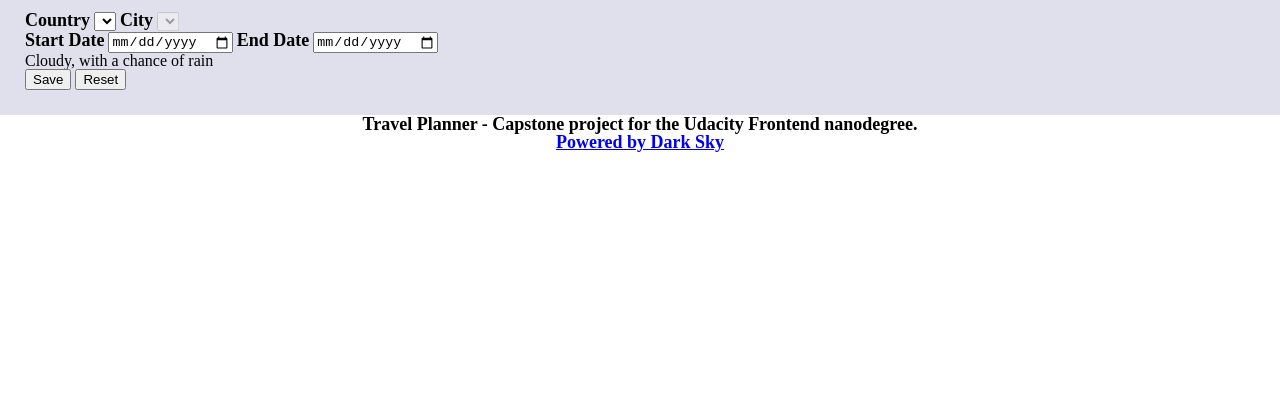
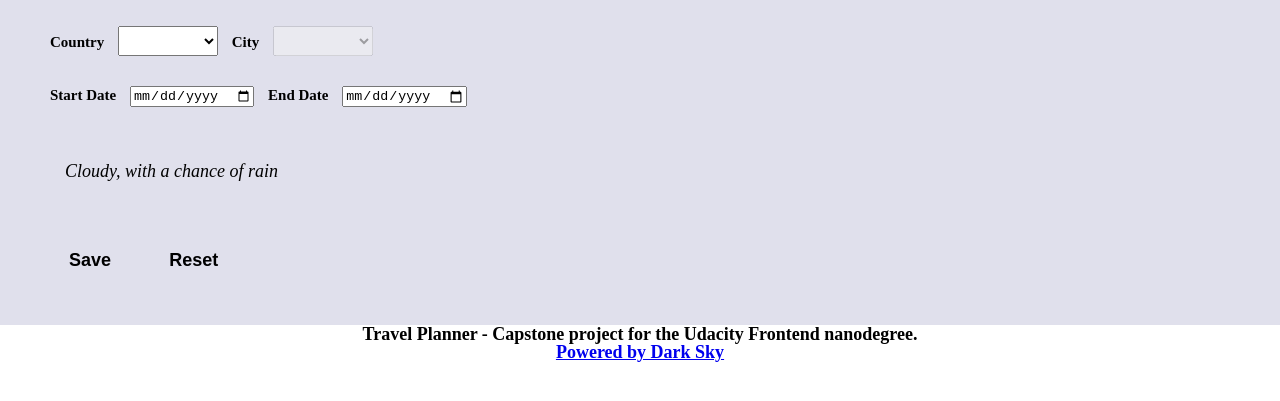
Before and after one commit to rdemirov/TravelPlanner, a website built with webpack: page src/client/views/newTrip.html in a window 1280 px wide. Shown: the part 99-500 px from the top of the page. Built offline with nearby package versions, Linux system fonts and the light colour scheme; a web font is replaced by a local one.

Commit message:
feat: Styling new trip form

```diff
--- a/src/client/styles/base.css
+++ b/src/client/styles/base.css
@@ -87,7 +87,8 @@ h1 {
 
 .newTripContainer label {
   font-weight: bold;
-  font-size: 18px;
+  font-size: 15px;
+  padding: 10px;
 }
 
 .tripsList {
@@ -125,3 +126,31 @@ h1 {
   font-style: italic;
   font-weight: bold;
 }
+
+.formControl {
+  margin: 15px;
+  font-size: 15px;
+}
+
+.formControl select {
+  min-width: 100px;
+  max-width: 150px;
+  height: 30px;
+  font-size: 15px;
+  text-align: center;
+}
+
+.formControl button {
+  border: none;
+  background: transparent;
+  font-size: 18px;
+  font-weight: bold;
+  width: 100px;
+  height: 50px;
+}
+
+.formControl p {
+  padding: 25px;
+  font-style: italic;
+  font-size: 18px;
+}
--- a/src/client/views/newTrip.html
+++ b/src/client/views/newTrip.html
@@ -4,7 +4,10 @@
     <meta charset="UTF-8" />
     <meta name="viewport" content="width=device-width, initial-scale=1.0" />
     <meta http-equiv="X-UA-Compatible" content="ie=edge" />
-    <link href="https://fonts.googleapis.com/css?family=Molle:400i&display=swap" rel="stylesheet">
+    <link
+      href="https://fonts.googleapis.com/css?family=Molle:400i&display=swap"
+      rel="stylesheet"
+    />
     <title>Travel Planner</title>
   </head>
   <body>
@@ -15,10 +18,20 @@
           <div id="navBar">
             <ul id="navMenu">
               <li>
-                <a href="./index.html" class="navLink" onclick="Client.renderTripsList()">My Trips</a>
+                <a
+                  href="./index.html"
+                  class="navLink"
+                  onclick="Client.renderTripsList()"
+                  >My Trips</a
+                >
               </li>
               <li>
-                <a href="./newTrip.html" class="navLink" onclick="Client.renderNewTripForm()">Add a trip</a>
+                <a
+                  href="./newTrip.html"
+                  class="navLink"
+                  onclick="Client.renderNewTripForm()"
+                  >Add a trip</a
+                >
               </li>
             </ul>
           </div>
@@ -27,26 +40,41 @@
       <main>
         <div>
           <form class="newTripContainer" onsubmit="Client.handleSubmit(event)">
-            <div>
+            <div class="formControl">
               <label for="country">Country</label>
-              <select id="country" onchange="Client.handleDropdownChange(event)" ></select>
+              <select
+                id="country"
+                onchange="Client.handleDropdownChange(event)"
+              ></select>
               <label for="city">City</label>
-              <select id="city"  disabled=true onchange="Client.handleDropdownChange(event)"></select>
+              <select
+                id="city"
+                disabled="true"
+                onchange="Client.handleDropdownChange(event)"
+              ></select>
             </div>
-            <div>
+            <div class="formControl">
               <label for="startDate">Start Date</label>
               <input type="date" id="startDate" pattern="\d{4}-\d{2}-\d{2}" />
 
               <label for="endDate">End Date</label>
-              <input type="date" id="endDate"  pattern="\d{4}-\d{2}-\d{2}"/>
+              <input type="date" id="endDate" pattern="\d{4}-\d{2}-\d{2}" />
             </div>
-            <div>
-              Cloudy, with a chance of rain
+            <div class="formControl">
+              <p id="weather">Cloudy, with a chance of rain</p>
             </div>
-<div>
-            <button type="submit"   onclick="Client.handleSubmit(event)" onsubmit="Client.handleSubmit(event)">Save</button>
-            <button type="reset" onclick="Client.handleReset(event)">Reset</button>
-        </div>
+            <div class="formControl">
+              <button
+                type="submit"
+                onclick="Client.handleSubmit(event)"
+                onsubmit="Client.handleSubmit(event)"
+              >
+                Save
+              </button>
+              <button type="reset" onclick="Client.handleReset(event)">
+                Reset
+              </button>
+            </div>
           </form>
         </div>
       </main>
```
